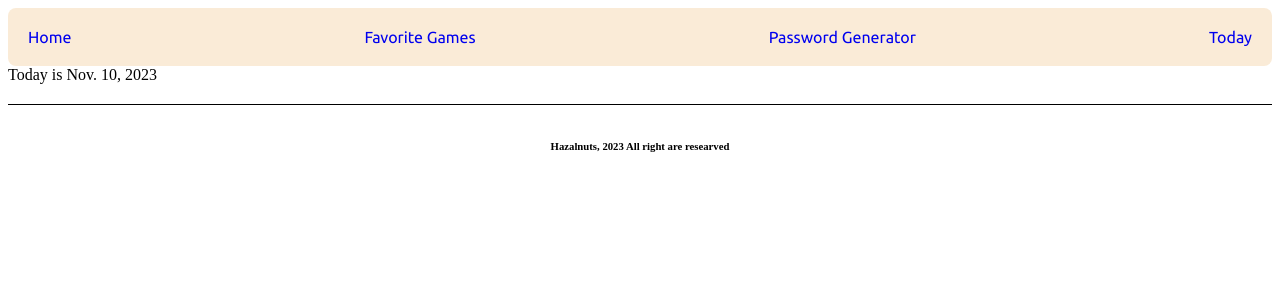
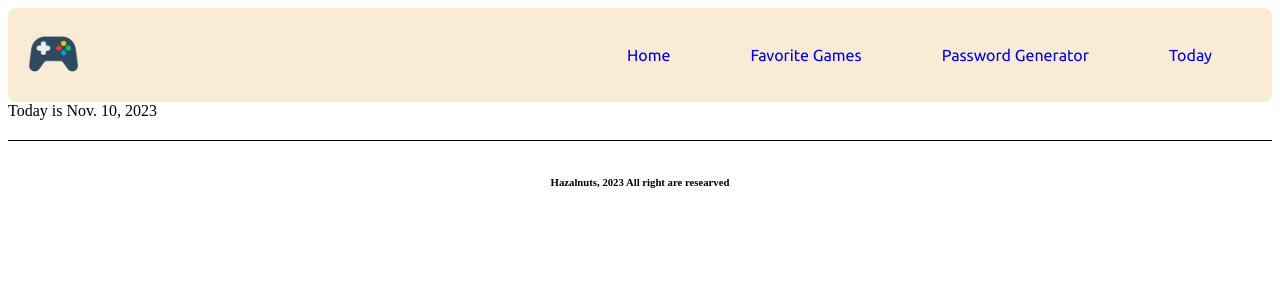
Before and after one commit to T-PYTHON-OCT-23/LAB_DJANGO_TEMPLATES, a Django app: page /today/ in a window 1280 px wide. Shown: the top 300 px of the page. Run offline with Django 4.2, Linux system fonts and the light colour scheme.

Commit message:
logo add

```diff
--- a/WebSites/car/static/css/main-css.css
+++ b/WebSites/car/static/css/main-css.css
@@ -51,4 +51,16 @@ span {
 }
 .navbar a {
     text-decoration: none;
+    padding-left: 40px;
+    padding-right: 40px;
 }
+.logo {
+    width: 10%;
+}
+.nav-links {
+    display: flex;
+    justify-content: space-between;
+    flex-direction: row;
+    font-family: 'Ubuntu', sans-serif;
+    align-items: center;
+}
--- a/WebSites/car/templates/car/base.html
+++ b/WebSites/car/templates/car/base.html
@@ -14,10 +14,15 @@
     <div>
         <nav >
             <div class="navbar">
-                <a href="{% url 'car:home_page_views'%}">Home</a>
-                <a href="{% url 'car:favs_game_views'%}">Favorite Games</a>
-                <a href="{% url 'car:random_password_views'%}">Password Generator</a>
-                <a href="{% url 'car:today_date_views'%}">Today</a>
+                <div>
+                    <img class="logo" src="{% static 'images/logo-game.png' %}" alt="logo-game">
+                </div>
+                <div class="nav-links">
+                    <a href="{% url 'car:home_page_views'%}">Home</a>
+                    <a href="{% url 'car:favs_game_views'%}">Favorite Games</a>
+                    <a href="{% url 'car:random_password_views'%}">Password Generator</a>
+                    <a href="{% url 'car:today_date_views'%}">Today</a>
+                </div>
             </div>
         </nav>
         {% block body %}
```
Also changed, not shown: WebSites/car/static/images/logo-game.png (added).
